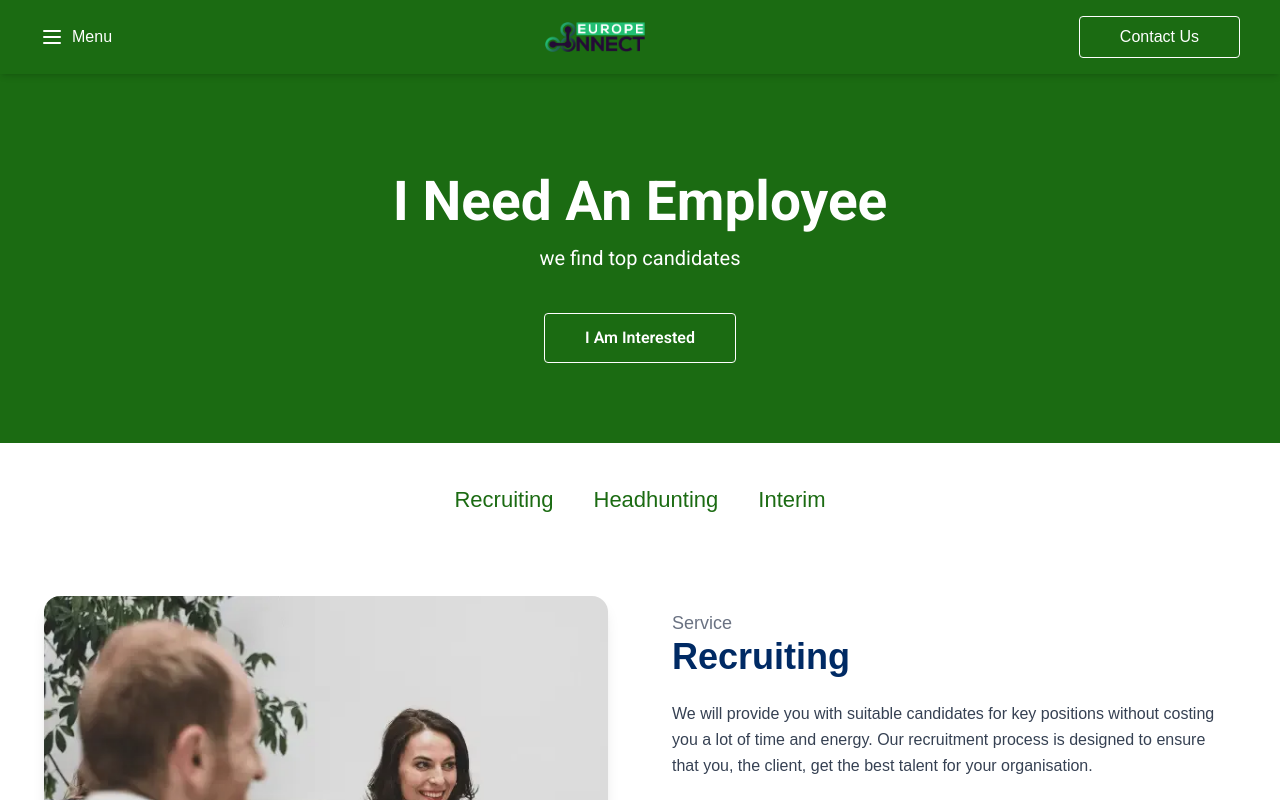
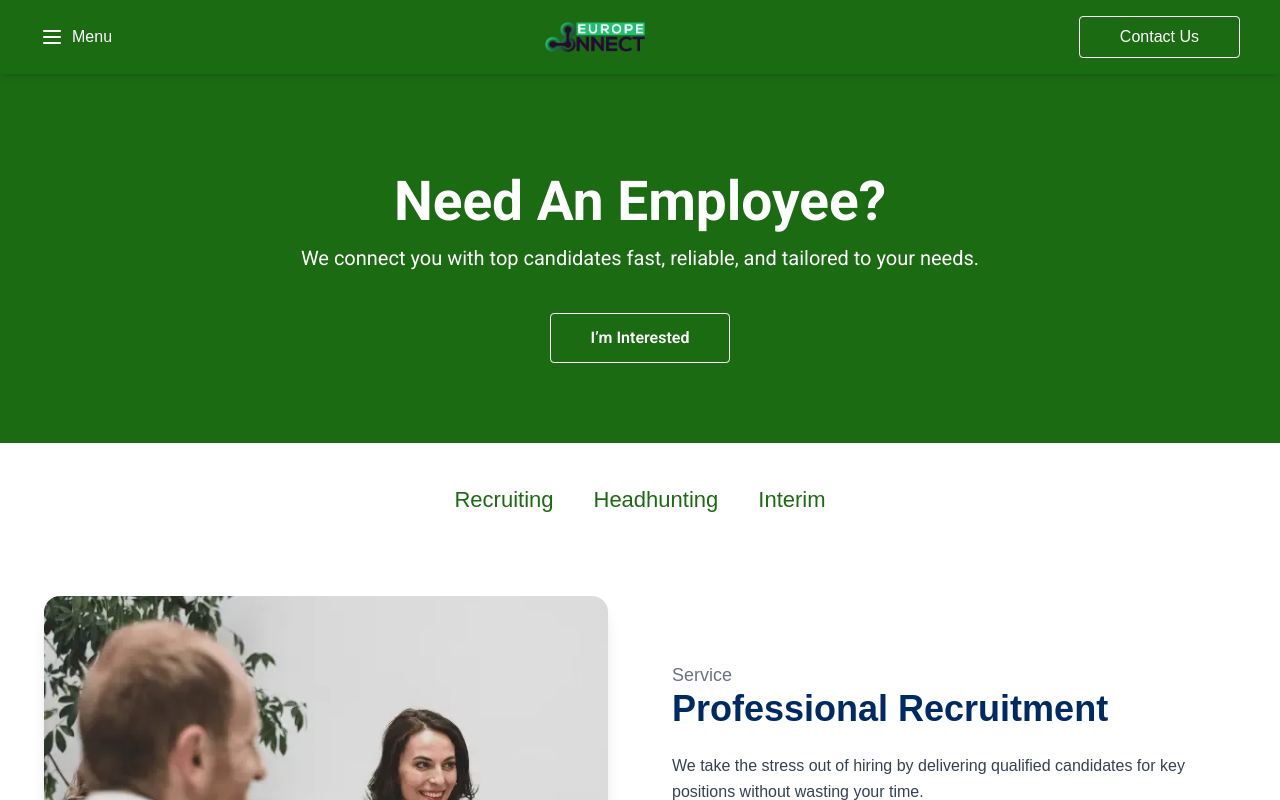
Before and after one commit to jihansofts/Connect-Europe, a Next.js app: page /get-an-employee in a window 1280 px wide. Shown: the top 800 px of the page. Built offline with nearby package versions, Linux system fonts and the light colour scheme.

Commit message:
remove section

```diff
--- a/src/app/(CommonLayout)/about/page.tsx
+++ b/src/app/(CommonLayout)/about/page.tsx
@@ -1,7 +1,7 @@
 import React from "react";
 import AboutHero from "@/components/AboutPages/AboutHero";
 import OurStory from "@/components/AboutPages/OurStory";
-import Team from "@/components/AboutPages/Team";
+// import Team from "@/components/AboutPages/Team";
 import Ourway from "@/components/AboutPages/Ourway";
 
 export default function Page() {
@@ -9,7 +9,7 @@ export default function Page() {
     <main>
       <AboutHero />
       <OurStory />
-      <Team />
+      {/* <Team /> */}
       <Ourway />
     </main>
   );
--- a/src/app/(CommonLayout)/get-an-employee/page.tsx
+++ b/src/app/(CommonLayout)/get-an-employee/page.tsx
@@ -4,7 +4,10 @@ import GetServices from "@/components/GetEmloyeePages/GetServices";
 export default function Page() {
   return (
     <main>
-      <HeroBanner title=" I need an employee" desc="we find top candidates" />
+      <HeroBanner
+        title="Need an Employee?"
+        desc="We connect you with top candidates  fast, reliable, and tailored to your needs."
+      />
       <GetServices />
     </main>
   );
--- a/src/app/(CommonLayout)/page.tsx
+++ b/src/app/(CommonLayout)/page.tsx
@@ -1,6 +1,6 @@
 import Banner from "@/common/Banner";
 import Hero from "@/components/HomePages/Hero";
-import Patner from "@/components/HomePages/Patner";
+// import Patner from "@/components/HomePages/Patner";
 import Industry from "@/components/HomePages/Industry";
 import Service from "@/components/HomePages/Services";
 import Brand from "@/components/HomePages/Brand";
@@ -10,7 +10,7 @@ export default function Home() {
     <main>
       <Hero />
       <Banner />
-      <Patner />
+      {/* <Patner /> */}
       <Industry />
       <Service />
       <Brand />
--- a/src/common/HeroBanner.tsx
+++ b/src/common/HeroBanner.tsx
@@ -23,7 +23,7 @@ export default function HeroBanner({ title, desc, btn }: Props) {
             <button
               onClick={openModel}
               className="border border-white text-white hover:bg-heading hover:border-heading cursor-pointer duration-200 capitalize px-10 py-3 font-semibold rounded font-sans">
-              i am interested
+              I’m Interested
             </button>
           </div>
         )}
--- a/src/components/GetEmloyeePages/GetServices.tsx
+++ b/src/components/GetEmloyeePages/GetServices.tsx
@@ -65,14 +65,14 @@ export default function GetServices() {
       <div className="container  mx-auto">
         <ServiceSection
           id="Recruiting"
-          title="Recruiting"
+          title="Professional Recruitment"
           subtitle="Service"
           imageSrc="/images/service1.jpg"
           reverse // ⬅️ Image on the right
           paragraphs={[
-            "We will provide you with suitable candidates for key positions without costing you a lot of time and energy. Our recruitment process is designed to ensure that you, the client, get the best talent for your organisation.",
-            "We start by thoroughly understanding your recruitment needs, including job requirements, qualifications and required skills. We will then use our extensive network and various search methods to source qualified candidates. Our consultants will then carefully review and assess each candidate’s experience, expertise, qualities and motivation. We’ll provide you with a curated list of the best candidates, along with comprehensive profiles and recommendations to help you make the right decisions.",
-            "We ensure open and transparent communication throughout the process, keeping you informed of progress and working closely with you to successfully fill your vacancies",
+            "We take the stress out of hiring by delivering qualified candidates for key positions without wasting your time.",
+            "Our recruitment process is tailored to match your business needs. We begin by understanding your role requirements, ideal qualifications, and the skills you’re looking for. Then, using our wide-reaching network and advanced sourcing strategies, we identify and assess the most suitable professionals.",
+            "Each candidate is carefully screened not just for experience, but for cultural fit, motivation, and long-term value. You’ll receive a curated shortlist with detailed profiles and clear recommendations to support your hiring decisions.",
           ]}
         />
         <StepsSection />
--- a/src/components/HomePages/Industry.tsx
+++ b/src/components/HomePages/Industry.tsx
@@ -128,7 +128,7 @@ export default function Industry() {
   const { title, description } = tabContent[activeTab];
 
   return (
-    <section className="py-10 max-w-7xl mx-auto ">
+    <section className="py-20 max-w-7xl mx-auto ">
       <div className="text-center mb-10">
         <motion.h1
           key={title}
```
